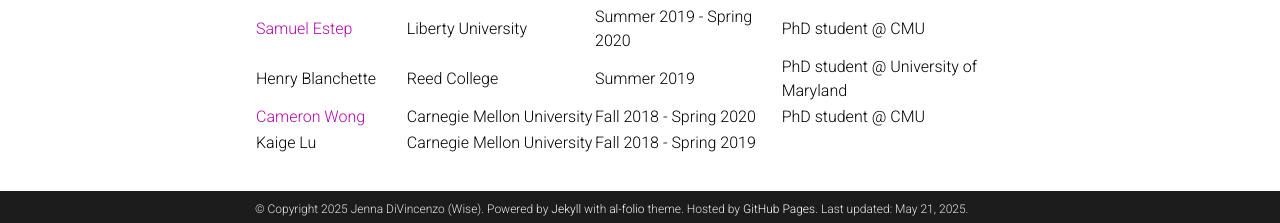
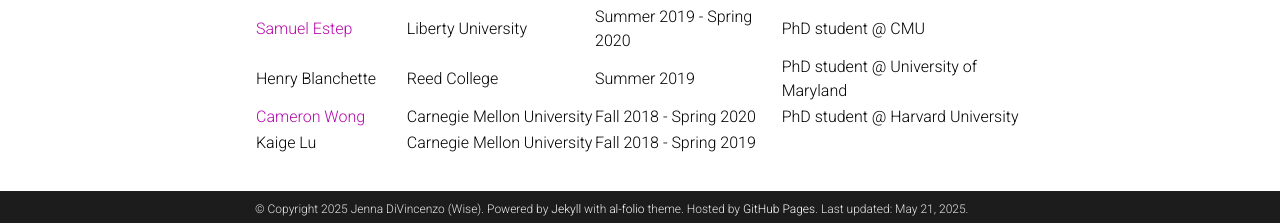
Before and after one commit to jennalwise/jennalwise.github.io, a Jekyll site: the page built from _pages/profiles.md, in a window 1280 px wide and 900 px high, scrolled down 686 px. Shown: the part 674-897 px from the top of the window. Built offline with Jekyll 4.4.1, drawn with Linux system fonts in a browser that asks for light colours; emoji names are drawn with the system emoji font; comment, search, counter and statistics services are not loaded; a style sheet for code colours, icons or effects is not loaded.

Commit message:
Cameron's affiliation updated

```diff
--- a/_pages/profiles.md
+++ b/_pages/profiles.md
@@ -63,5 +63,5 @@
 | Jacob Gorenburg                             | Haverford College             | Summer 2020 - Spring 2021  |  |
 | [Samuel Estep](https://samestep.com/)       | Liberty University            | Summer 2019 - Spring 2020  | PhD student @ CMU |
 | Henry Blanchette                            | Reed College                  | Summer 2019                | PhD student @ University of Maryland  |
-| [Cameron Wong](https://camdar.io/)          | Carnegie Mellon University    | Fall 2018 - Spring 2020    | PhD student @ CMU |
+| [Cameron Wong](https://camdar.io/)          | Carnegie Mellon University    | Fall 2018 - Spring 2020    | PhD student @ Harvard University |
 | Kaige Lu                                    | Carnegie Mellon University    | Fall 2018 - Spring 2019    |  |
```
